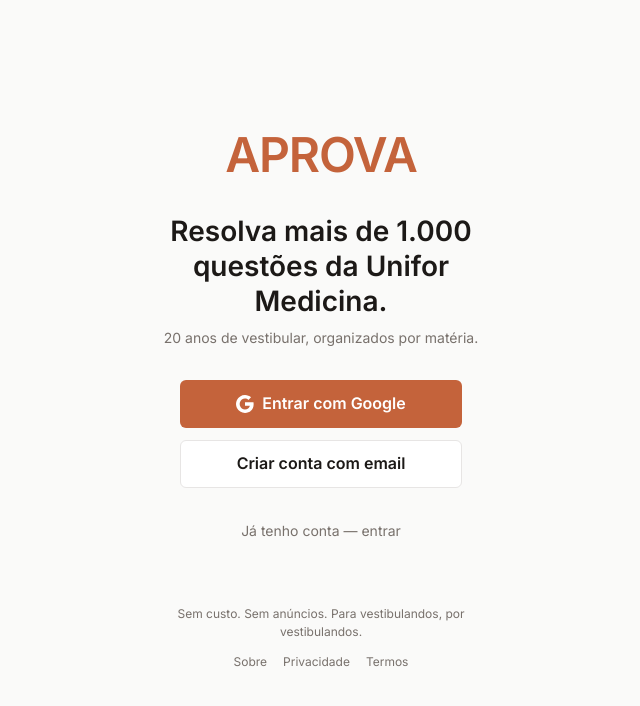
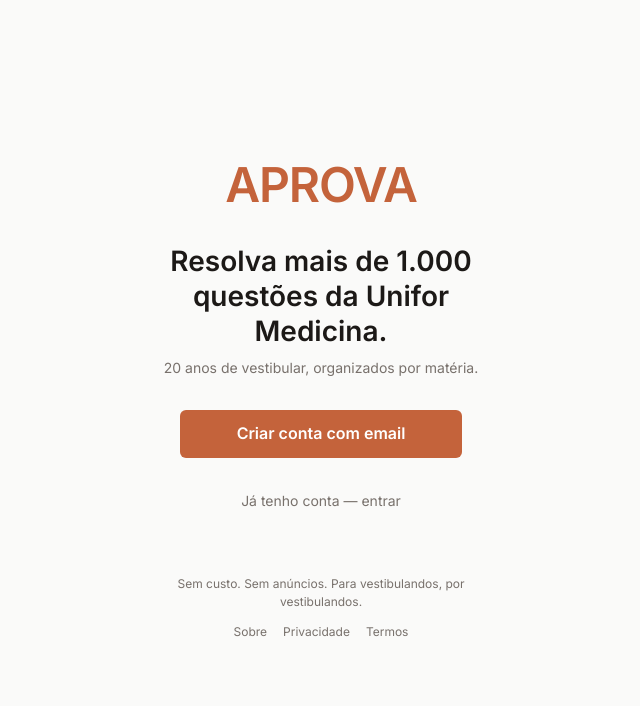
Before and after one commit to raioxdaobra/APROVA, a Next.js app: page / in a window 1280 px wide. Shown: the top 706 px of the page, without its empty margins (319-959 px from the left). Built offline with nearby package versions, Linux system fonts and the light colour scheme; no server answers.

Commit message:
fix: hide Google button until NEXT_PUBLIC_GOOGLE_OAUTH_ENABLED=true

```diff
--- a/src/app/page.tsx
+++ b/src/app/page.tsx
@@ -24,14 +24,16 @@
       </div>
 
       <div className="flex w-4/5 max-w-[360px] flex-col gap-3">
+        {process.env.NEXT_PUBLIC_GOOGLE_OAUTH_ENABLED === 'true' ? (
           <form action={signInWithGoogle}>
             <Button type="submit" variant="primary" size="lg" className="w-full gap-2">
               <GoogleIcon />
               Entrar com Google
             </Button>
           </form>
+        ) : null}
 
-        <Button asChild variant="secondary" size="lg" className="w-full">
+        <Button asChild variant="primary" size="lg" className="w-full">
           <Link href="/signup">Criar conta com email</Link>
         </Button>
       </div>
```
Lines whose indentation alone changed are shown as unchanged.
